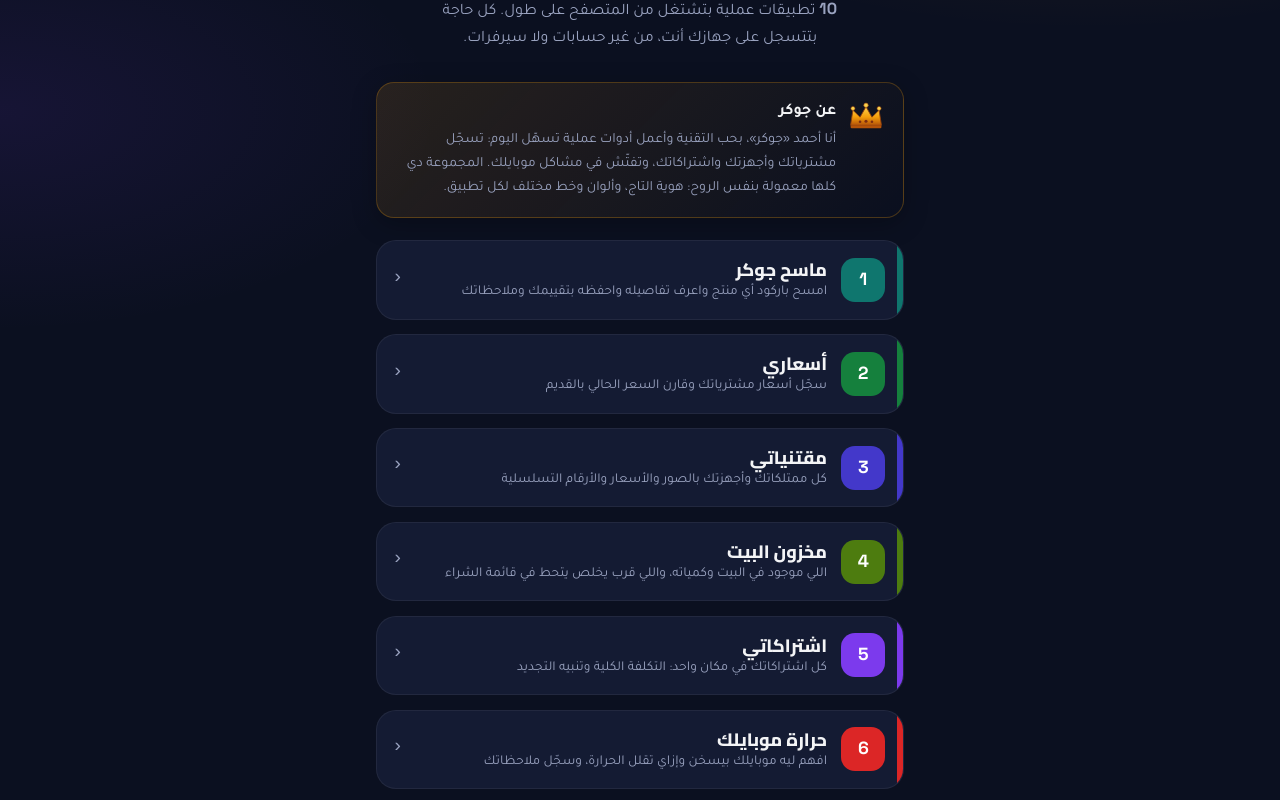
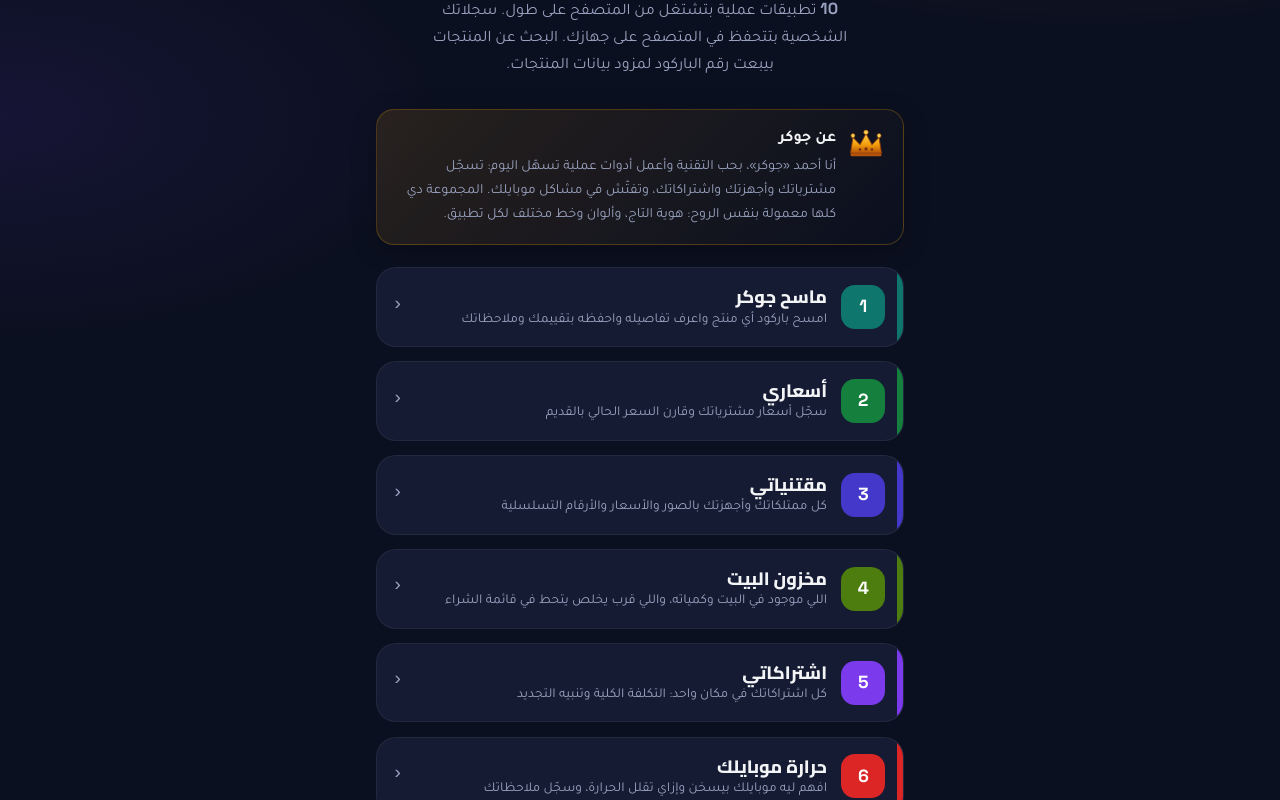
Before and after one commit to Joker20244/joker-apps-suite, a plain HTML site: page index.html in a window 1280 px wide. Shown: the part 194-994 px from the top of the page. Drawn offline with Linux system fonts and the light colour scheme.

Commit message:
Update index.html

```diff
--- a/index.html
+++ b/index.html
@@ -34,7 +34,7 @@
   <div class="hero">
     <img src="crown.svg" alt="تاج جوكر">
     <h1>تطبيقات <span style="color:var(--jk-crown)">جوكر</span></h1>
-    <p>10 تطبيقات عملية بتشتغل من المتصفح على طول. كل حاجة بتتسجل على جهازك أنت، من غير حسابات ولا سيرفرات.</p>
+    <p>10 تطبيقات عملية بتشتغل من المتصفح على طول. سجلاتك الشخصية بتتحفظ في المتصفح على جهازك. البحث عن المنتجات بيبعت رقم الباركود لمزود بيانات المنتجات.</p>
   </div>
 
   <div class="jk-card jk-bio">
```
